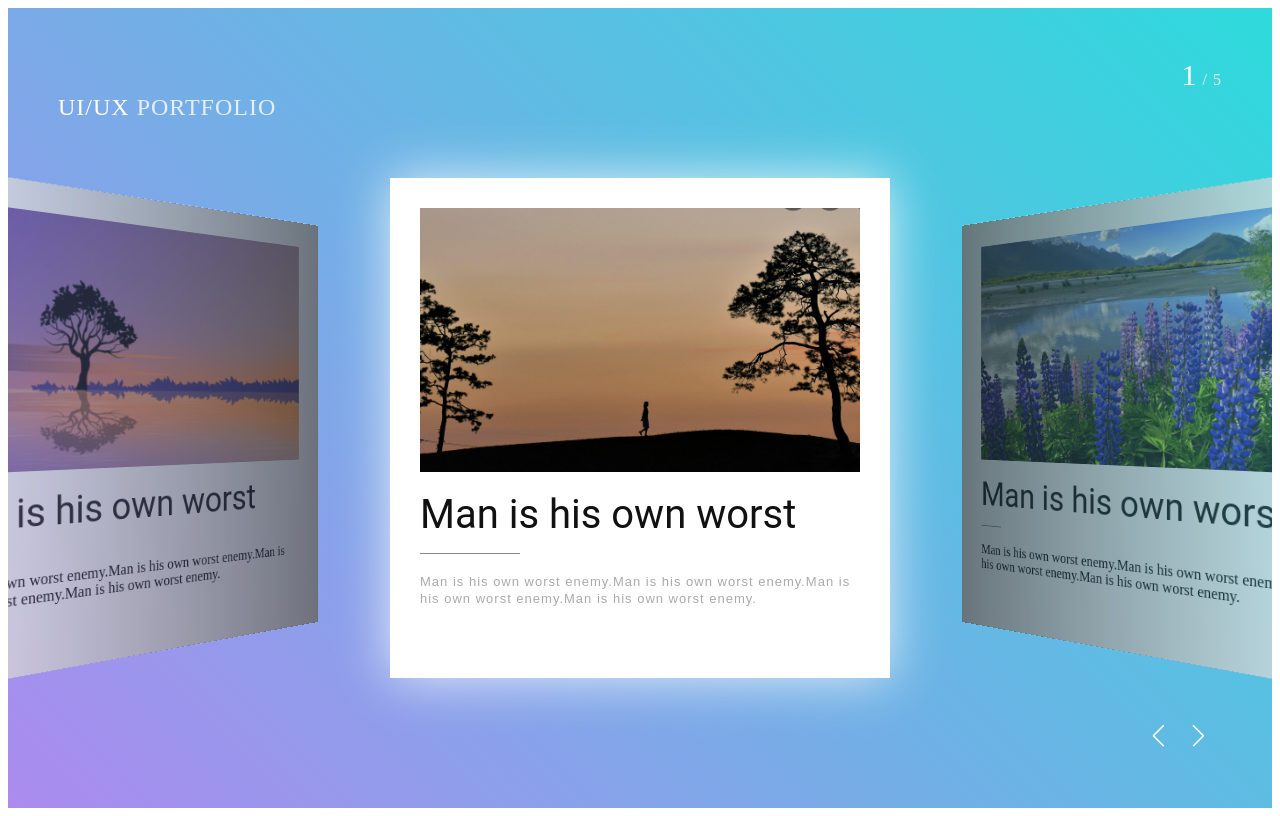
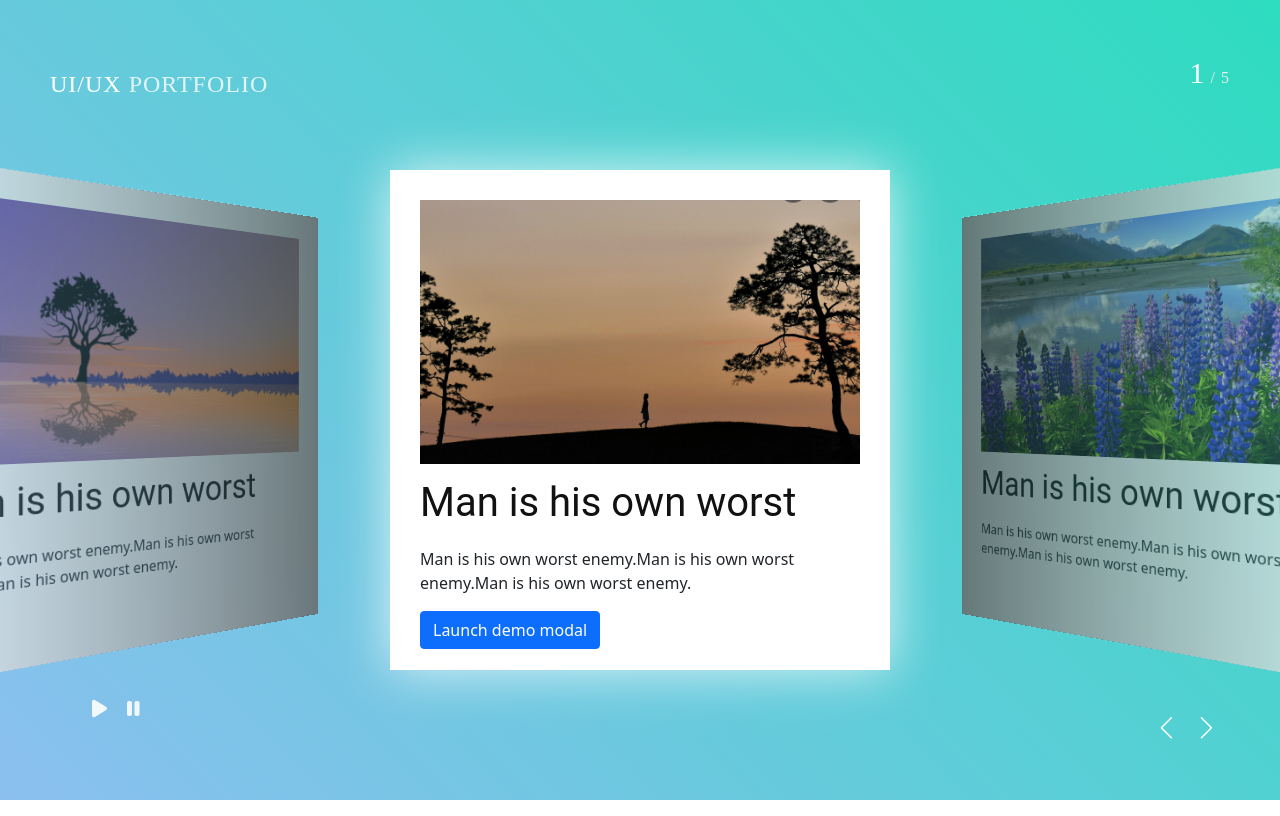
Before and after one commit to choiayun/test, a plain HTML site: page index.html in a window 1280 px wide. Drawn offline with nearby package versions, Linux system fonts and the light colour scheme.

Commit message:
git push origin master

```diff
--- a/css/style.css
+++ b/css/style.css
@@ -10,13 +10,19 @@ ul,ol,li {
 a {
     text-decoration: none;
 }
+
+
+.swiper-wrapper .swiper-slide .inner .con{
+    position: relative;
+    z-index: 10;
+}
 .wrap {
     width: 100%;
     height: 100vh;
     overflow: hidden;
     position: relative;
     box-sizing: border-box;
-    background: linear-gradient(45deg, #ac8bef, #2ddbdc);
+    background: linear-gradient(45deg, #8bbfef, #2ddcbf);
 }
 .wrap h1 {
     font-weight: normal;
@@ -69,10 +75,15 @@ a {
     opacity: 0.4;
     transition: 1s;
 }
-.swiper-srapper .swiper-slide .inner .con{
+/*
+.swiper-wrapper .swiper-slide .inner .con .button1{
+    position: relative;
+    z-index: 50;
+}
+.swiper-wrapper .swiper-slide .inner .con{
     position: relative;
     z-index: 10;
-}
+}*/
 .swiper-wrapper .swiper-slide .inner .con img{
     width: 100%;
 }
@@ -84,7 +95,7 @@ a {
     margin-top: 15px;
     margin-bottom: 20px;
 }
-.swiper-wrapper .swiper-slide .inner .con h2::after {
+/*.swiper-wrapper .swiper-slide .inner .con h2::after {
     content: "";
     display: block;
     width: 30px;
@@ -103,12 +114,12 @@ a {
     line-height: 1.3;
     color: #aaa;
     letter-spacing: 1px;
-}
+}*/
 .wrap .swiper-wrapper .swiper-slide-active .inner {
     opacity: 1;
     box-shadow: 0px 0px 50px rgba(255,255,255,0.8);
 }
-.wrap .swiper-wrapper .swiper-slide .inner::before,
+/*.wrap .swiper-wrapper .swiper-slide .inner::before,
 .wrap .swiper-wrapper .swiper-slide .inner::after {
     content: "";
     display: block;
@@ -138,7 +149,7 @@ a {
 }
 .wrap .swiper-wrapper .swiper-slide-active .inner::after {
     animation: ani 1s ease 0.3s 1;
-}
+}*/
 .wrap .swiper-wrapper .swiper-slide-prev .inner,
 .wrap .swiper-wrapper .swiper-slide-next .inner {
     opacity: 0.7;
--- a/index.html
+++ b/index.html
@@ -5,18 +5,24 @@
     <meta http-equiv="X-UA-Compatible" content="IE=edge">
     <meta name="viewport" content="width=device-width, initial-scale=1.0">
     <title>Document</title>
+    <link href="https://cdn.jsdelivr.net/npm/bootstrap@5.1.3/dist/css/bootstrap.min.css" rel="stylesheet" integrity="sha384-1BmE4kWBq78iYhFldvKuhfTAU6auU8tT94WrHftjDbrCEXSU1oBoqyl2QvZ6jIW3" crossorigin="anonymous">
     <link rel="stylesheet"
     href="https://unpkg.com/swiper@8/swiper-bundle.min.css"
   />
     <link rel="stylesheet" href="css/style.css">
-    <script src="https://kit.fontawesome.com/5433b20c75.js" crossorigin="anonymous"></script>
-    <script src="https://unpkg.com/swiper@8/swiper-bundle.min.js"></script>
 </head>
 <body>
+
     <div class="wrap">
         <h1>UI/UX <span>PORTFOLIO</span></h1>
 
         <ul class="auto">
+            <li class="btnStart">
+                <i class="fas fa-play"></i>
+            </li>
+            <li class="btnStop">
+                <i class="fas fa-pause"></i>
+            </li>
         </ul>
 
         <div class="swiper-wrapper">
@@ -25,47 +31,86 @@
                     <div class="con">
                         <img src="img/pic1.png">
                         <h2>Man is his own worst</h2>
-                        <p>Man is his own worst enemy.Man is his own worst enemy.Man is his own worst enemy.Man is his own worst enemy.</p>
+                        <p>Man is his own worst enemy.Man is his own worst enemy.Man is his own worst enemy.</p>
+
+                        <div calss="button1">
+                        <!-- Button trigger modal -->
+                        <button type="button" class="btn btn-primary" data-bs-toggle="modal" data-bs-target="#exampleModal">
+                            Launch demo modal
+                        </button>
+
+
+
+                        <!-- Modal -->
+                        <div class="modal fade" id="exampleModal" tabindex="-1" aria-labelledby="exampleModalLabel" aria-hidden="true">
+                            <div class="modal-dialog">
+                            <div class="modal-content">
+                                <div class="modal-header">
+                                <h5 class="modal-title" id="exampleModalLabel">Modal title</h5>
+                                <button type="button" class="btn-close" data-bs-dismiss="modal" aria-label="Close"></button>
+                                </div>
+                                <div class="modal-body">
+                                ...
+                                </div>
+                                <div class="modal-footer">
+                                <button type="button" class="btn btn-secondary" data-bs-dismiss="modal">Close</button>
+                                <button type="button" class="btn btn-primary">Save changes</button>
+                                </div>
+                            </div>
+                            </div>
+                        </div>
+                        </div>
+
+
+
+
                     </div>
                 </div>
             </div>
+
             <div class="swiper-slide">
                 <div class="inner">
                     <div class="con">
                         <img src="img/pic2.png">
                         <h2>Man is his own worst</h2>
-                        <p>Man is his own worst enemy.Man is his own worst enemy.Man is his own worst enemy.Man is his own worst enemy.</p>
+                        <p>Man is his own worst enemy.Man is his own worst enemy.Man is his own worst enemy.</p>
                     </div>
                 </div>
             </div>
+
             <div class="swiper-slide">
                 <div class="inner">
                     <div class="con">
                         <img src="img/pic3.png">
                         <h2>Man is his own worst</h2>
-                        <p>Man is his own worst enemy.Man is his own worst enemy.Man is his own worst enemy.Man is his own worst enemy.</p>
+                        <p>Man is his own worst enemy.Man is his own worst enemy.Man is his own worst enemy.</p>
                     </div>
                 </div>
             </div>
-            <div class="swiper-slide">
+
+            <div class="swiper-slide" >
                 <div class="inner">
                     <div class="con">
                         <img src="img/pic4.png">
                         <h2>Man is his own worst</h2>
-                        <p>Man is his own worst enemy.Man is his own worst enemy.Man is his own worst enemy.Man is his own worst enemy.</p>
+                        <p>Man is his own worst enemy.Man is his own worst enemy.Man is his own worst enemy.</p>
                     </div>
                 </div>
             </div>
+
             <div class="swiper-slide">
                 <div class="inner">
                     <div class="con">
                         <img src="img/pic5.png">
                         <h2>Man is his own worst</h2>
-                        <p>Man is his own worst enemy.Man is his own worst enemy.Man is his own worst enemy.Man is his own worst enemy.</p>
+                        <p>Man is his own worst enemy.Man is his own worst enemy.Man is his own worst enemy.</p>
                     </div>
                 </div>
             </div>
+
         </div>
+
+
 
         <div class="swiper-button-next"></div>
         <div class="swiper-button-prev"></div>
@@ -73,7 +118,9 @@
         <div class="swiper-pagination"></div>
 
     </div>
-
+    <script src="https://cdn.jsdelivr.net/npm/bootstrap@5.1.3/dist/js/bootstrap.bundle.min.js" integrity="sha384-ka7Sk0Gln4gmtz2MlQnikT1wXgYsOg+OMhuP+IlRH9sENBO0LRn5q+8nbTov4+1p" crossorigin="anonymous"></script>
+    <script src="https://kit.fontawesome.com/5433b20c75.js" crossorigin="anonymous"></script>
+    <script src="https://unpkg.com/swiper@8/swiper-bundle.min.js"></script>
     <script>
       var swiper = new Swiper(".wrap", {
         pagination: {
@@ -101,5 +148,6 @@
       });
     </script>
 
+
 </body>
 </html>
--- a/style.css
+++ /dev/null
@@ -1,30 +0,0 @@
-@charset "utf-8"
-
-* {
-    margin: 0px;
-    padding: 0px;
-}
-ul,ol,li {
-    list-style: none;
-}
-a {
-    text-decoration: none;
-}
-.wrap {
-    width: 100%;
-    height: 100vh;
-    overflow: hidden;
-    position: relative;
-    box-sizing: border-box;
-    background: linear-gradient(45deg, #ac8bef, #2ddbdc);
-}
-.wrp. h1 {
-    font-weight: normal;
-    font-size: 24px;
-    font-family: "orbitron";
-    color: #fff;
-    letter-spacing: 1px;
-    position: absolute;
-    left: 50px;
-    top: 70px;
-}
```
